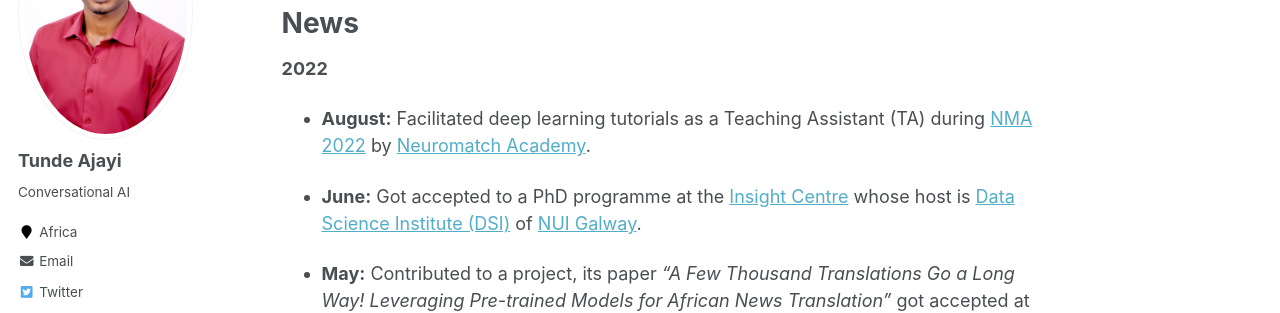
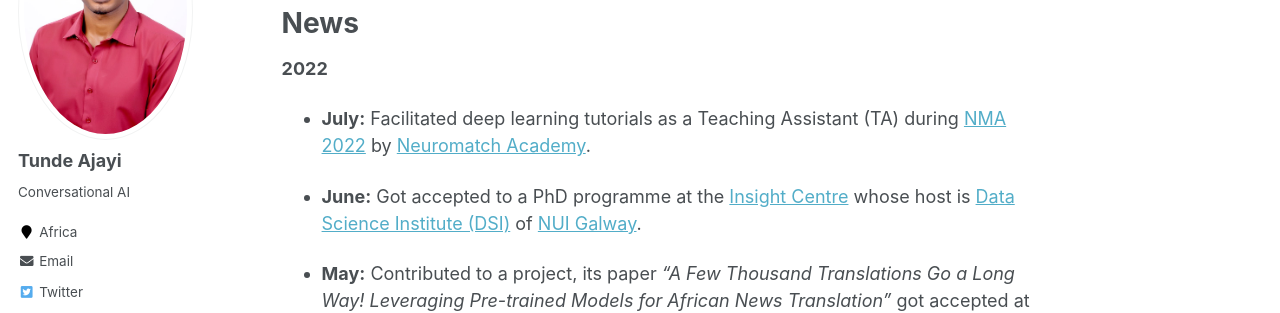
Before and after one commit to tundeajayi/tundeajayi.github.io, a Jekyll site: the page built from _pages/about.md, in a window 1280 px wide and 900 px high, scrolled down 716 px. Shown: the part 152-465 px from the top of the window. Built offline with Jekyll 4.4.1, drawn with Linux system fonts in a browser that asks for light colours.

Commit message:
edit nma 2022

```diff
--- a/_pages/about.md
+++ b/_pages/about.md
@@ -60,7 +60,7 @@ News
 
 **2022**
 
-* **August:** Facilitated deep learning tutorials as a Teaching Assistant (TA) during [NMA 2022](https://academy.neuromatch.io/courses/nma-2022) by [Neuromatch Academy](https://academy.neuromatch.io/).
+* **July:** Facilitated deep learning tutorials as a Teaching Assistant (TA) during [NMA 2022](https://academy.neuromatch.io/courses/nma-2022) by [Neuromatch Academy](https://academy.neuromatch.io/).
 
 * **June:** Got accepted to a PhD programme at the [Insight Centre](https://www.insight-centre.org/) whose host is [Data Science Institute (DSI)](https://dsi.nuigalway.ie/) of [NUI Galway](https://www.nuigalway.ie/).
 
```
